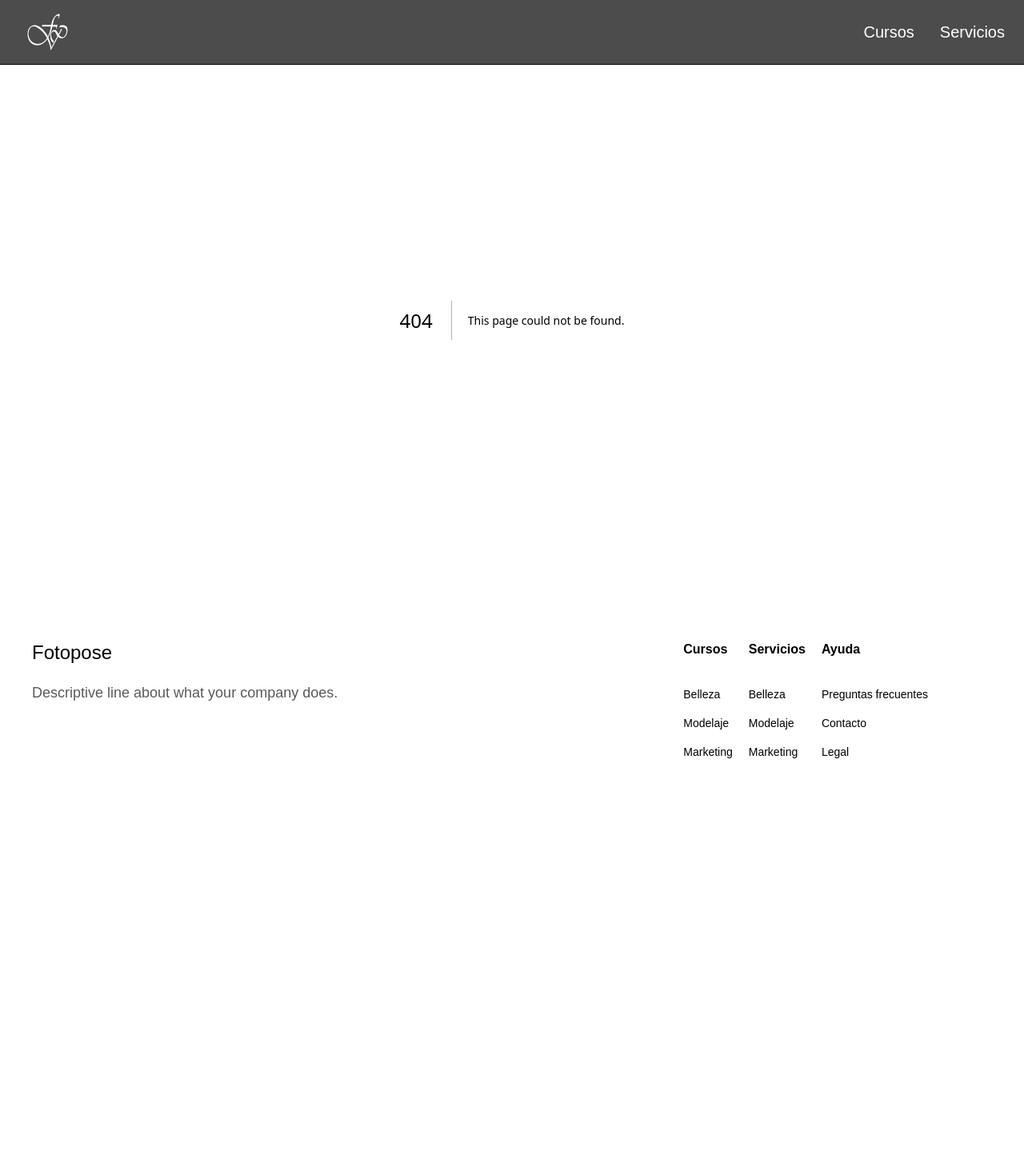
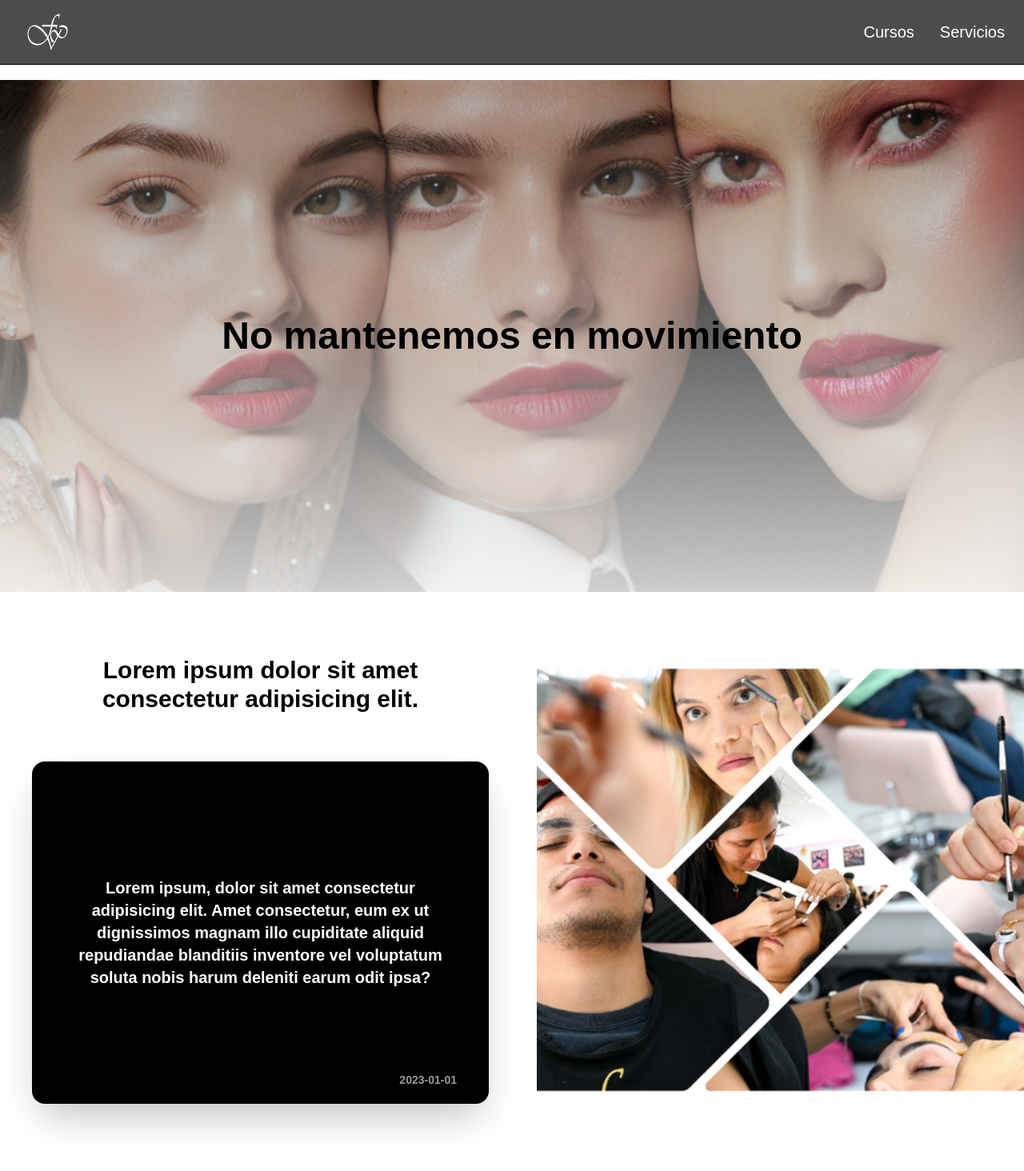
Before and after one commit to Chafardet-1800/fotopose-lp, a Next.js app: page /blurb/forum in a window 1280 px wide. Before the commit this address had no page. Shown: the top 1464 px of the page at 80% size. Before the commit the page ends 1072 px from the top, so only its background shows below. Built offline with nearby package versions, Linux system fonts and the light colour scheme.

Commit message:
Maquetado de la vista de ultimas actividades

```diff
--- a/package.json
+++ b/package.json
@@ -1,6 +1,6 @@
 {
   "name": "fotopose-lp",
-  "version": "0.1.014",
+  "version": "0.1.015",
   "private": true,
   "scripts": {
     "dev": "next dev",
--- /dev/null
+++ b/src/app/blurb/forum/page.tsx
@@ -0,0 +1,96 @@
+import Image from "next/image";
+
+export default async function ForumPage() {
+  // historico de publicaciones
+  const post = [
+    {
+      title: "Lorem ipsum dolor sit amet consectetur adipisicing elit.",
+      content:
+        "Lorem ipsum dolor sit amet consectetur adipisicing elit. Lorem ipsum dolor sit amet consectetur adipisicing elit. Lorem ipsum dolor sit amet consectetur adipisicing elit. Lorem ipsum dolor sit amet consectetur adipisicing elit. Lorem ipsum dolor sit amet consectetur adipisicing elit. Lorem ipsum dolor sit amet consectetur adipisicing elit. Lorem ipsum dolor sit amet consectetur adipisicing elit. Lorem ipsum dolor sit amet consectetur adipisicing elit. Lorem ipsum dolor sit amet consectetur adipisicing elit. Lorem ipsum dolor sit amet consectetur adipisicing elit. Lorem ipsum dolor sit amet consectetur adipisicing elit. Lorem ipsum dolor sit amet consectetur adipisicing elit. Lorem ipsum dolor sit amet consectetur adipisicing elit. Lorem ipsum dolor sit amet consectetur adipisicing elit. Lorem ipsum dolor sit amet consectetur adipisicing elit. Lorem ipsum dolor sit amet consectetur adipisicing elit. Lorem ipsum dolor sit amet consectetur adipisicing elit. Lorem ipsum dolor sit amet consectetur adipisicing elit. Lorem ipsum dolor sit amet consectetur adipisicing elit. Lorem ipsum dolor sit amet consectetur adipisicing elit. Lorem ipsum dolor sit amet consectetur adipisicing elit. ",
+      image: "/images/pictures/lp_cejas_1.png",
+      date: "2023-01-01",
+    },
+    {
+      title: "Lorem ipsum dolor sit amet consectetur adipisicing elit.",
+      content:
+        "Lorem ipsum dolor sit amet consectetur adipisicing elit. Lorem ipsum dolor sit amet consectetur adipisicing elit. Lorem ipsum dolor sit amet consectetur adipisicing elit. Lorem ipsum dolor sit amet consectetur adipisicing elit. Lorem ipsum dolor sit amet consectetur adipisicing elit. Lorem ipsum dolor sit amet consectetur adipisicing elit. Lorem ipsum dolor sit amet consectetur adipisicing elit. Lorem ipsum dolor sit amet consectetur adipisicing elit. Lorem ipsum dolor sit amet consectetur adipisicing elit. Lorem ipsum dolor sit amet consectetur adipisicing elit. Lorem ipsum dolor sit amet consectetur adipisicing elit. Lorem ipsum dolor sit amet consectetur adipisicing elit. Lorem ipsum dolor sit amet consectetur adipisicing elit. Lorem ipsum dolor sit amet consectetur adipisicing elit. Lorem ipsum dolor sit amet consectetur adipisicing elit. Lorem ipsum dolor sit amet consectetur adipisicing elit. Lorem ipsum dolor sit amet consectetur adipisicing elit. Lorem ipsum dolor sit amet consectetur adipisicing elit. Lorem ipsum dolor sit amet consectetur adipisicing elit. Lorem ipsum dolor sit amet consectetur adipisicing elit. Lorem ipsum dolor sit amet consectetur adipisicing elit. ",
+      image: "/images/pictures/lp_cejas_1.png",
+      date: "2023-01-01",
+    },
+    {
+      title: "Lorem ipsum dolor sit amet consectetur adipisicing elit.",
+      content:
+        "Lorem ipsum dolor sit amet consectetur adipisicing elit. Lorem ipsum dolor sit amet consectetur adipisicing elit. Lorem ipsum dolor sit amet consectetur adipisicing elit. Lorem ipsum dolor sit amet consectetur adipisicing elit. Lorem ipsum dolor sit amet consectetur adipisicing elit. Lorem ipsum dolor sit amet consectetur adipisicing elit. Lorem ipsum dolor sit amet consectetur adipisicing elit. Lorem ipsum dolor sit amet consectetur adipisicing elit. Lorem ipsum dolor sit amet consectetur adipisicing elit. Lorem ipsum dolor sit amet consectetur adipisicing elit. Lorem ipsum dolor sit amet consectetur adipisicing elit. Lorem ipsum dolor sit amet consectetur adipisicing elit. Lorem ipsum dolor sit amet consectetur adipisicing elit. Lorem ipsum dolor sit amet consectetur adipisicing elit. Lorem ipsum dolor sit amet consectetur adipisicing elit. Lorem ipsum dolor sit amet consectetur adipisicing elit. Lorem ipsum dolor sit amet consectetur adipisicing elit. Lorem ipsum dolor sit amet consectetur adipisicing elit. Lorem ipsum dolor sit amet consectetur adipisicing elit. Lorem ipsum dolor sit amet consectetur adipisicing elit. Lorem ipsum dolor sit amet consectetur adipisicing elit. ",
+      image: "/images/pictures/lp_cejas_1.png",
+      date: "2023-01-01",
+    },
+    {
+      title: "Lorem ipsum dolor sit amet consectetur adipisicing elit.",
+      content:
+        "Lorem ipsum dolor sit amet consectetur adipisicing elit. Lorem ipsum dolor sit amet consectetur adipisicing elit. Lorem ipsum dolor sit amet consectetur adipisicing elit. Lorem ipsum dolor sit amet consectetur adipisicing elit. Lorem ipsum dolor sit amet consectetur adipisicing elit. Lorem ipsum dolor sit amet consectetur adipisicing elit. Lorem ipsum dolor sit amet consectetur adipisicing elit. Lorem ipsum dolor sit amet consectetur adipisicing elit. Lorem ipsum dolor sit amet consectetur adipisicing elit. Lorem ipsum dolor sit amet consectetur adipisicing elit. Lorem ipsum dolor sit amet consectetur adipisicing elit. Lorem ipsum dolor sit amet consectetur adipisicing elit. Lorem ipsum dolor sit amet consectetur adipisicing elit. Lorem ipsum dolor sit amet consectetur adipisicing elit. Lorem ipsum dolor sit amet consectetur adipisicing elit. Lorem ipsum dolor sit amet consectetur adipisicing elit. Lorem ipsum dolor sit amet consectetur adipisicing elit. Lorem ipsum dolor sit amet consectetur adipisicing elit. Lorem ipsum dolor sit amet consectetur adipisicing elit. Lorem ipsum dolor sit amet consectetur adipisicing elit. Lorem ipsum dolor sit amet consectetur adipisicing elit. ",
+      image: "/images/pictures/lp_cejas_1.png",
+      date: "2023-01-01",
+    },
+  ];
+
+  return (
+    <main className="flex flex-col items-center gap-20 py-25 w-full">
+      <div className="w-full h-[80vh] flex flex-col justify-center items-center gap-10 relative">
+        {/* Imagen de Fondo */}
+        <Image
+          src="/images/pictures/lp_maquillaje_1.png"
+          alt="Cusos de maquillaje profesional"
+          fill
+          className="object-cover brightness-80" // Oscurecemos para que el texto resalte
+        />
+
+        <div className="absolute top-0 left-0 w-full h-full bg-linear-to-t from-white/80 to-black/10 dark:from-black/80 dark:to-white/10 "></div>
+
+        {/* Titulo de la sección */}
+        <p className="text-3xl lg:text-5xl font-bold text-center text-black dark:text-white z-10">
+          No mantenemos en movimiento
+        </p>
+      </div>
+
+      {post.map((post, index) => (
+        <section
+          key={index}
+          className={`flex justify-between gap-5 w-full min-h-[70vh] ${index % 2 === 0 ? "flex-col lg:flex-row" : "flex-col-reverse lg:flex-row-reverse"}`}
+        >
+          {/* Contenido */}
+          <div className="w-full lg:max-w-[70%] flex flex-col justify-center px-10 gap-15">
+            <h3 className="text-3xl font-bold text-black dark:text-white text-center max-w-2xl">
+              {post.title}
+            </h3>
+
+            <div
+              className="relative w-full h-full p-10 flex justify-center items-center
+            bg-black dark:bg-white rounded-2xl shadow-2xl"
+            >
+              <p className="text-white dark:text-black text-lg sm:text-xl font-bold text-center">
+                Lorem ipsum, dolor sit amet consectetur adipisicing elit. Amet
+                consectetur, eum ex ut dignissimos magnam illo cupiditate
+                aliquid repudiandae blanditiis inventore vel voluptatum soluta
+                nobis harum deleniti earum odit ipsa?
+              </p>
+
+              <span className="text-white/60 dark:text-black/60 absolute bottom-5 right-10 text-sm font-bold">
+                {post.date}
+              </span>
+            </div>
+          </div>
+
+          {/* Imagen */}
+          <div className="relative w-[80%] mx-auto aspect-square lg:w-full lg:max-w-[70%] lg:aspect-auto">
+            <Image
+              src={post.image}
+              alt={post.title}
+              fill
+              className={`absolute object-cover rounded-2xl ${index % 2 === 0 ? "lg:rounded-br-none lg:rounded-tr-none" : "lg:rounded-bl-none lg:rounded-tl-none"}`}
+            />
+          </div>
+        </section>
+      ))}
+    </main>
+  );
+}
--- a/src/app/page.tsx
+++ b/src/app/page.tsx
@@ -230,7 +230,8 @@ export default function Home() {
             </p>
           </div>
 
-          <div
+          <Link
+            href="/blurb/forum"
             className="relative flex flex-col justify-end gap-2 p-10 w-full
           lg:h-96 aspect-square lg:aspect-auto rounded-2xl shadow-2xl"
           >
@@ -244,13 +245,16 @@ export default function Home() {
             <div className="rounded-2xl absolute top-0 left-0 w-full h-full bg-linear-to-t from-white/80 to-black/10 dark:from-black/80 dark:to-white/10 "></div>
 
             <p className="text-2xl lg:text-4xl font-bold z-10">
-              Curso de Marketing Personalizado
+              Ultimas actividades
             </p>
 
             <p className="text-xl text-black/90 dark:text-white/90 z-10">
-              Aprende Justo lo que necesitas praa tus objetivos
+              Lorem ipsum dolor sit, amet consectetur adipisicing elit. Quae
+              asperiores inventore odit, dignissimos iste rem debitis quo, harum
+              sapiente provident corrupti quasi. Nihil explicabo quidem
+              asperiores ipsum, aut autem consequatur.
             </p>
-          </div>
+          </Link>
         </section>
       </main>
     </div>
--- a/src/components/courses/MarketingDetail.tsx
+++ b/src/components/courses/MarketingDetail.tsx
@@ -2,7 +2,7 @@ import Image from "next/image";
 
 export default function MarketingDetail() {
   return (
-    <div className="flex flex-col gap-15 pb-25">
+    <div className="flex flex-col gap-15 py-25">
       {/* Segmento de pestañás */}
       <section className="flex flex-col gap-15 items-center">
         <h2 className="text-3xl font-bold text-black dark:text-white text-center max-w-2xl">
```
